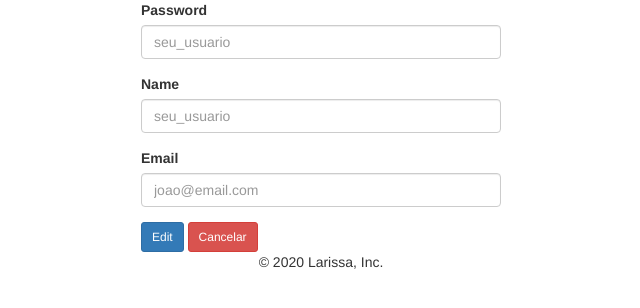
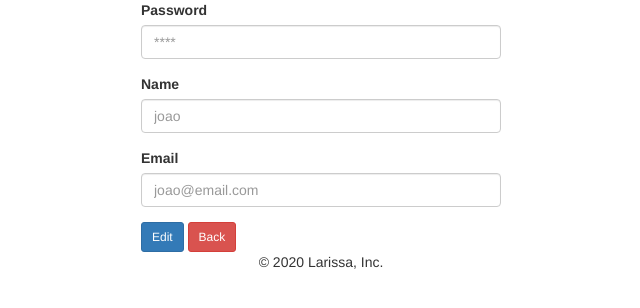
Before and after one commit to larifreitas/Toilter, a Flask app: page /edit in a window 1280 px wide. Shown: the part 56-364 px from the top of the page, without its empty margins (319-959 px from the left). Run offline with Flask 2, Linux system fonts and the light colour scheme; a user stored in the database is signed in; some libraries are stand-ins or nearby versions.

Commit message:
Update edit.html

```diff
--- a/app/templates/edit.html
+++ b/app/templates/edit.html
@@ -3,16 +3,16 @@
 {% block content %}
 {{ form.csrf_token }}
 <div class="row">
-<form action="{{ url_for('edit', id=id) }}" method="post">
+<form action="{{ url_for('edit') }}" method="post">
         <div class="col-md-4 col-md-offset-4">
         <label>Password</label>
             <div class="form-group">
-            {{ form.password(class='form-control', placeholder='seu_usuario') }}
+            {{ form.password(class='form-control', placeholder='****') }}
     </div>
 
     <div class="form-group">
         <label>Name</label>
-        {{ form.name(class='form-control', placeholder='seu_usuario') }}
+        {{ form.name(class='form-control', placeholder='joao') }}
     </div>
 
     <div class="form-group">
@@ -21,7 +21,7 @@
     </div>
 
     <button type="submit" class="btn btn-primary btn-sm">Edit</button>
-    <a class="btn btn-danger btn-sm" href="{{ url_for('index') }}">Cancelar</a>
+    <a class="btn btn-danger btn-sm" href="{{ url_for('index') }}">Back</a>
 
         </div>
 </form>
```
